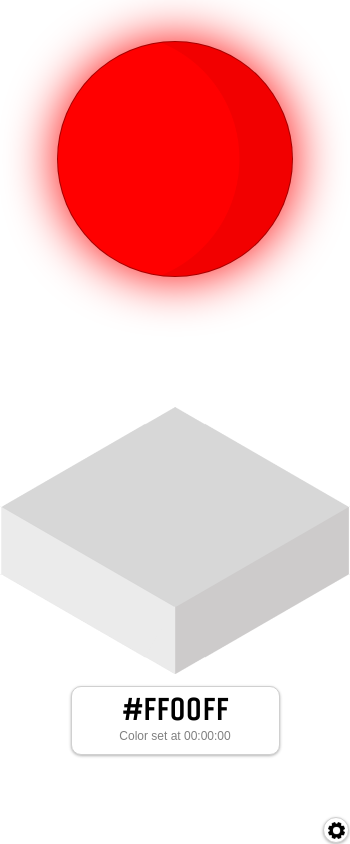
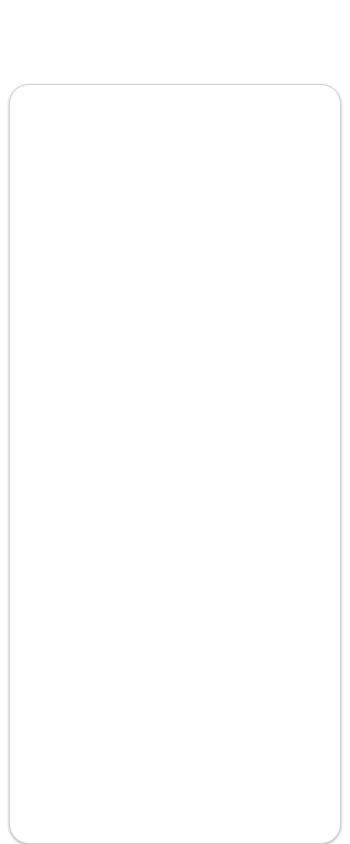
Before and after one commit to seanmtracey/GlowOrb-Emulator, an Electron app: page index.html in a window 350 px wide. Both pictures are taken after a click on the element 336 px from the left and 830 px from the top of the page. Drawn offline with nearby package versions, Linux system fonts and the light colour scheme.

Commit message:
Make Electron feel a little more native.
Animate settings panel.

```diff
--- a/index.html
+++ b/index.html
@@ -6,20 +6,24 @@
 		<link rel='stylesheet' href='styles.css' />
 		<link href="https://fonts.googleapis.com/css?family=Unica+One" rel="stylesheet">
 	</head>
-	<body data-ready="false">
+	<body data-ready="false" data-settingsshowing="false">
+		<div id="display">
+			<div id="gloworb">
+				<div id="orb" data-set="false">
+					<div id="crescent"></div>
+				</div>
+			</div>
 
-		<div id="gloworb">
-			<div id="orb">
-				<div id="crescent"></div>
+			<div id="status">
+				<h1>#------</h1>
+				<span>Color not yet set...</span>
 			</div>
+
+			<div id="settingsBtn"></div>
+
 		</div>
 
-		<div id="status">
-			<h1>#FF00FF</h1>
-			<span>Color set at 00:00:00</span>
-		</div>
-
-		<div id="settings">
+		<div id="settingsPanel" data-active="false">
 
 		</div>
 
--- a/renderer.js
+++ b/renderer.js
@@ -4,8 +4,22 @@
 
 window.onload = function(){
 
+
+
+};
+
+(function(){
+
+    'use strict';
+
+    const settingsButton = document.querySelector('#settingsBtn');
+
+    settingsButton.addEventListener('click', function(){
+        document.body.dataset.settingsshowing = "true";
+    }, false);
+
     setTimeout(function(){
         document.body.dataset.ready = "true";
-    }, 100);
+    }, 50);
 
-};
+}());
--- a/styles.css
+++ b/styles.css
@@ -12,6 +12,29 @@ html, body{
     background-color: transparent;
     align-items: center;
     font-family: 'Unica One', sans-serif;
+}
+
+body[data-settingsshowing="true"] #settingsPanel{
+    transform: translateY(0);
+}
+
+body[data-settingsshowing="true"] #display{
+    transform: scale(0.85);
+    /* filter: blur(0.5em); */
+}
+
+body[data-settingsshowing="true"] #gloworb{
+    -webkit-app-region: no-drag;
+}
+
+#display{
+    width: 100%;
+    height: 100%;
+    display: flex;
+    flex-direction: column;
+    align-items: center;
+    filter: blur(0em);
+    transition: ease-in-out 0.3s;
 }
 
 #gloworb{
@@ -32,10 +55,10 @@ html, body{
     width: 67vw;
     height: 67vw;
     border: 1px solid rgba(0, 0, 0, 0.35);
-    background-color: red;
+    background-color: #b7b7b7;
     border-radius: 100%;
     margin-top: 2vh;
-    box-shadow: 0 0 51px red;
+    /* box-shadow: 0 0 51px white; */
 }
 
 #gloworb #orb #crescent{
@@ -58,6 +81,8 @@ html, body{
     text-align: center;
     border: 1px solid #d0d0d0;
     padding: 0.6em 1em;
+    -webkit-user-select: none;
+    cursor: default;
 }
 
 #status h1{
@@ -70,9 +95,10 @@ html, body{
     font-size: 0.75em;
     color: rgba(0,0,0,0.5);
     font-family: sans-serif;
+    font-style: italic;
 }
 
-#settings{
+#settingsBtn{
     position: fixed;
     bottom: 1px;
     right: 1px;
@@ -87,13 +113,31 @@ html, body{
     border: 1px solid #d0d0d0;
     box-shadow: 0 1px 3px rgba(0, 0, 0, 0.3);
     cursor: pointer;
+    display: block;
 }
 
-#settings:hover{
+#settingsBtn:hover{
     animation: spinAnimation 3s infinite linear;
 	-moz-animation: spinAnimation 3s infinite linear;
 	-webkit-animation: spinAnimation 3s infinite linear;
 	-o-animation: spinAnimation 3s infinite linear;
+}
+
+#settingsPanel{
+    position: fixed;
+    width: 95%;
+    height: 90%;
+    border-radius: 20px;
+    background: white;
+    box-shadow: 0 1px 3px rgba(0, 0, 0, 0.3);
+    border: 1px solid #d0d0d0;
+    box-sizing: border-box;
+    margin-top: 10vh;
+    transition: ease-in-out 0.3s;
+}
+
+#settingsPanel[data-active="false"]{
+    transform: translateY(100%);
 }
 
 @keyframes spinAnimation{
```
